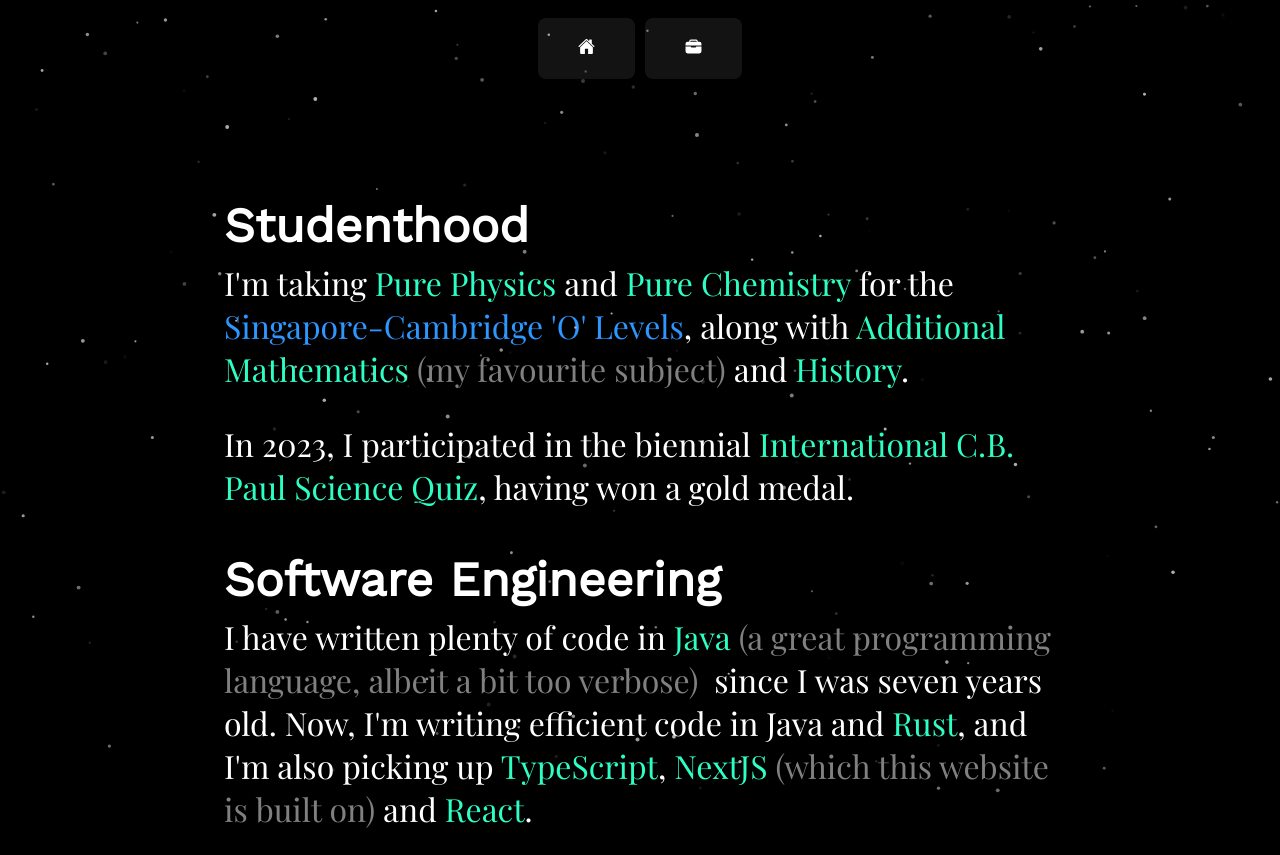
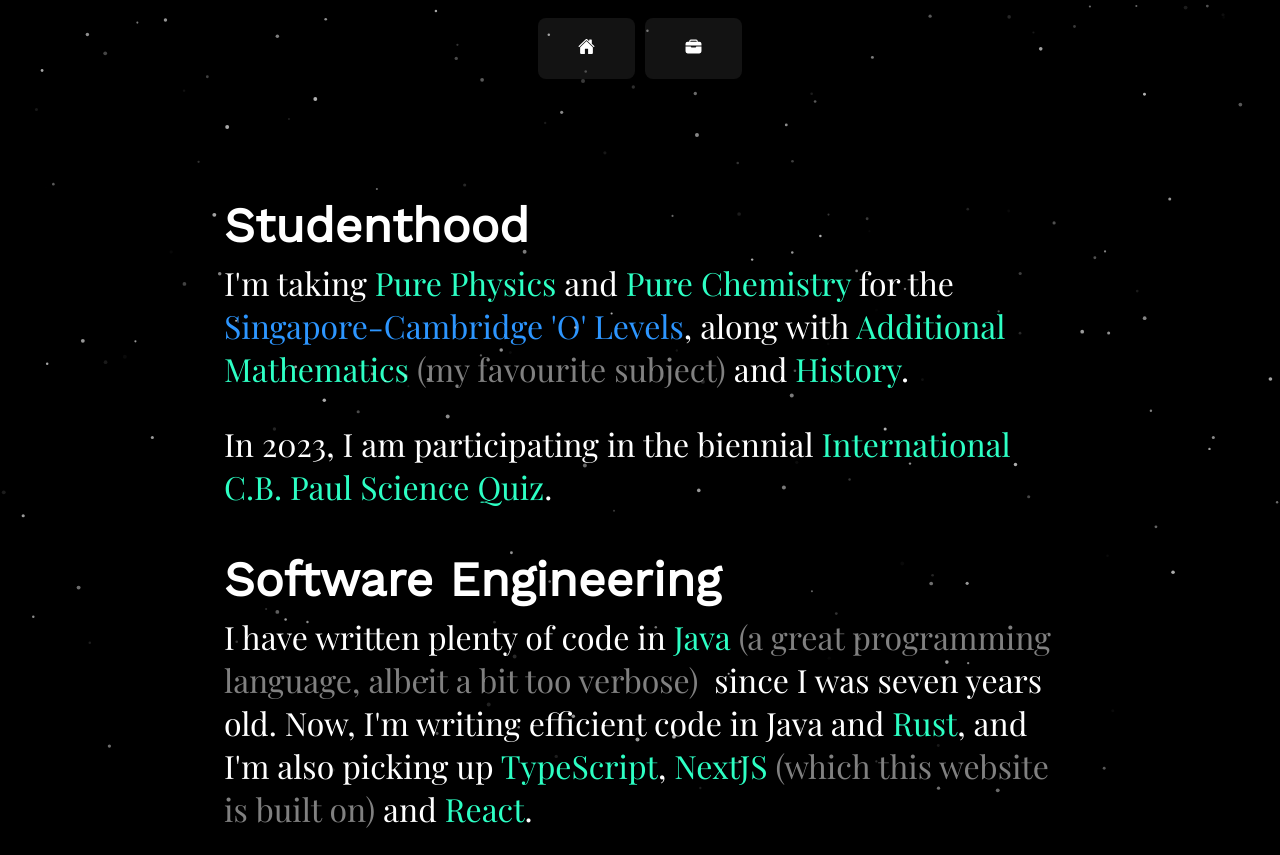
Before and after one commit to gsayson/gsn, a Next.js app: page /career in a window 1280 px wide. Built offline with nearby package versions, Linux system fonts and the light colour scheme.

Commit message:
fix facts

```diff
--- a/src/app/career/page.tsx
+++ b/src/app/career/page.tsx
@@ -28,7 +28,7 @@
                     color: "rgb(45,255,196)"
                 }}>History</span>.</p>
                 <br/>
-                <p>In 2023, I participated in the biennial <span style={{ color: "rgb(45,255,196)"}}>International C.B. Paul Science Quiz</span>, having won a gold medal.</p>
+                <p>In 2023, I am participating in the biennial <span style={{ color: "rgb(45,255,196)"}}>International C.B. Paul Science Quiz</span>.</p>
                 <br/><br/>
                 <h1>Software Engineering</h1>
                 <p>I have written plenty of code in <span style={{
--- a/src/pages/api/hello.ts
+++ /dev/null
@@ -1,13 +0,0 @@
-// Next.js API route support: https://nextjs.org/docs/api-routes/introduction
-import type { NextApiRequest, NextApiResponse } from 'next'
-
-type Data = {
-  name: string
-}
-
-export default function handler(
-  req: NextApiRequest,
-  res: NextApiResponse<Data>
-) {
-  res.status(200).json({ name: 'John Doe' })
-}
```
